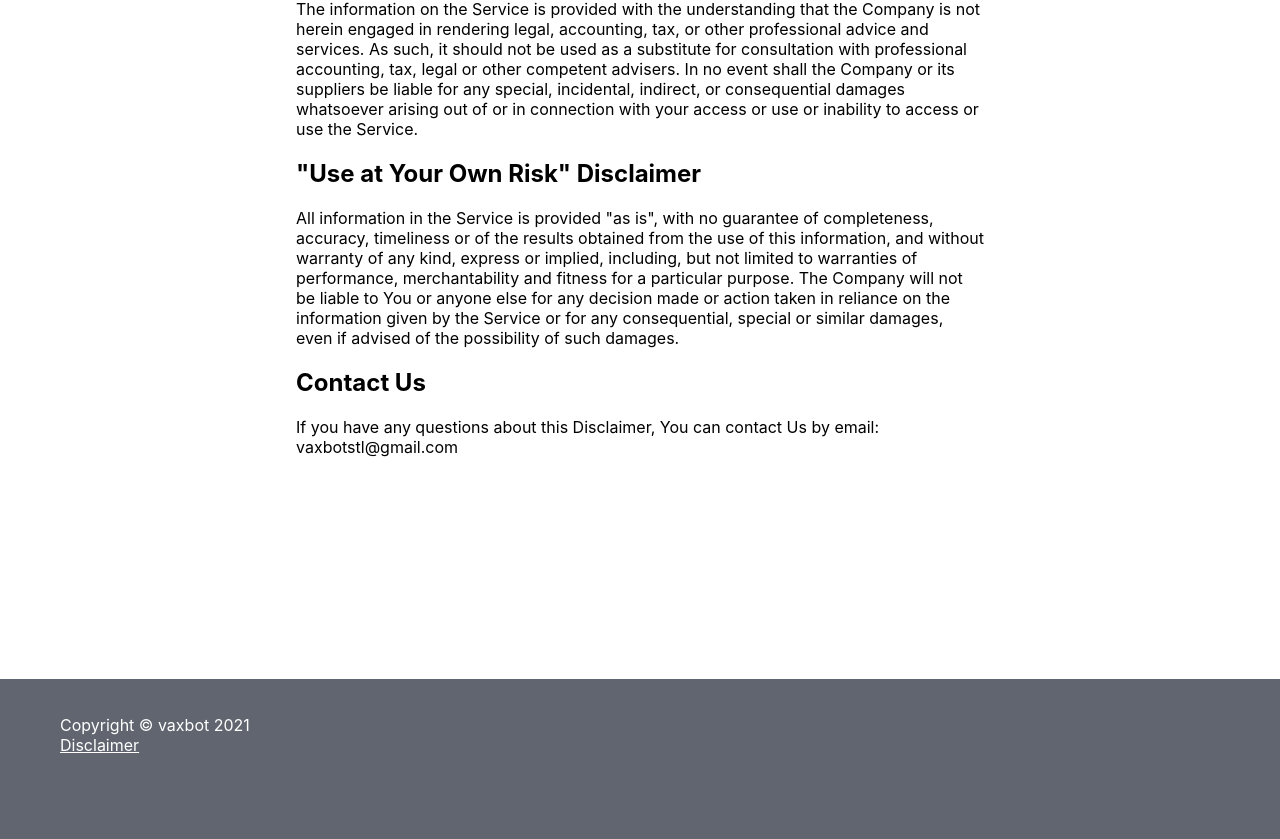
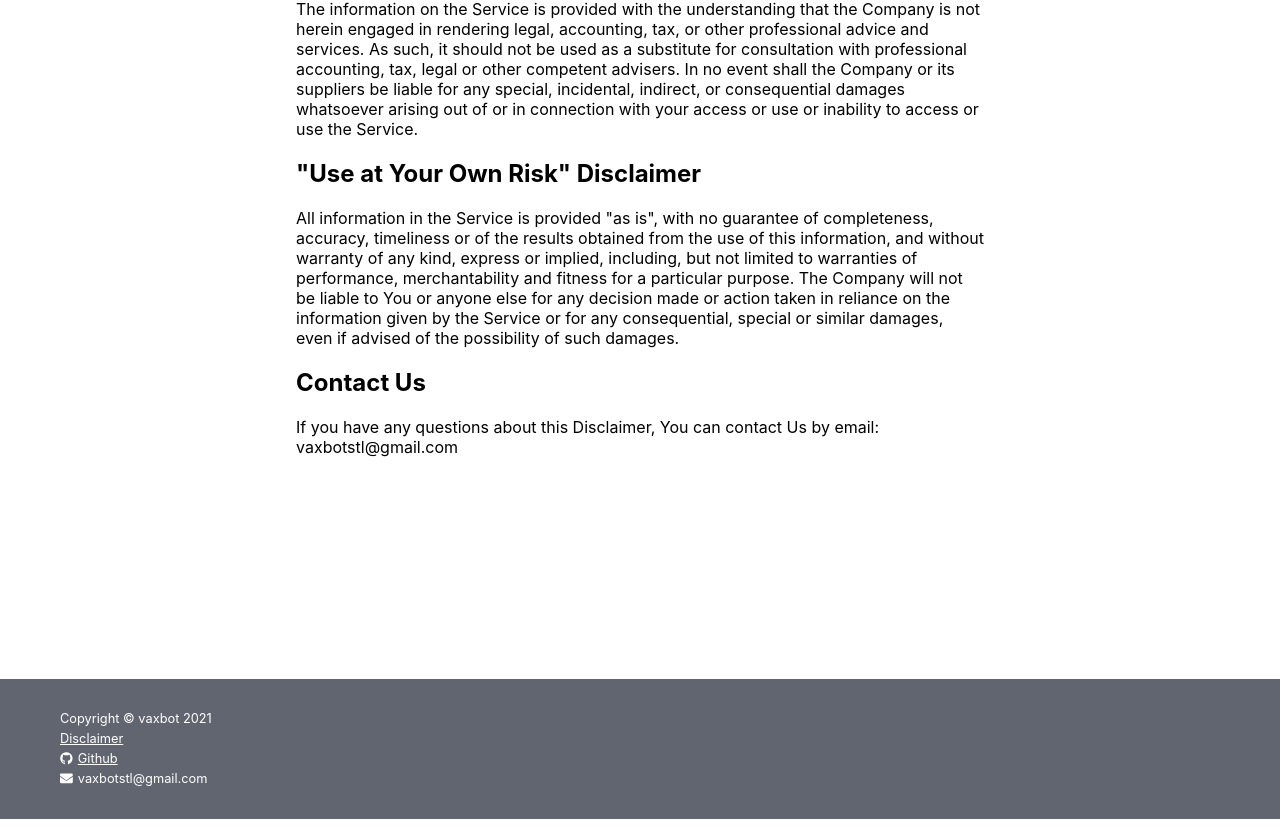
Before and after one commit to vaxbot/vaxbot-frontend, a React (Create React App) app: page /disclaimer in a window 1280 px wide. Shown: the part 1533-2372 px from the top of the page. Built offline with nearby package versions, Linux system fonts and the light colour scheme.

Commit message:
update footer

```diff
--- a/src/App.js
+++ b/src/App.js
@@ -8,10 +8,10 @@ import Disclaimer from "./components/Disclaimer/Disclaimer";
 import "./App.css";
 
 import { library } from '@fortawesome/fontawesome-svg-core';
-import { faBars, faTimes } from '@fortawesome/free-solid-svg-icons';
-import { faTwitter } from "@fortawesome/free-brands-svg-icons";
+import { faBars, faTimes, faCoffee, faEnvelope } from '@fortawesome/free-solid-svg-icons';
+import { faTwitter, faGithub } from "@fortawesome/free-brands-svg-icons";
 
-library.add(faBars, faTimes, faTwitter)
+library.add(faBars, faTimes, faTwitter, faGithub, faCoffee, faEnvelope)
 
 function App() {
   return (
--- a/src/components/Footer/Footer.css
+++ b/src/components/Footer/Footer.css
@@ -1,15 +1,28 @@
 #footer {
-    height:120px;
     background: var(--black-coral);
     color: white;
     padding: 20px;
     flex-shrink: 0;
+    font-size: 0.8em;
 }
 
 .footer-list {
     list-style: none;
 }
 
+.footer-list-item {
+    margin: 5px 0px;
+}
+
 .footer-list-item a {
     color: white;
 }
+
+
+#github-icon {
+    margin-right: 5px;
+}
+
+#email-icon {
+    margin-right: 5px;
+}
--- a/src/components/Footer/Footer.js
+++ b/src/components/Footer/Footer.js
@@ -1,5 +1,6 @@
 import React from "react";
 import { Link, withRouter } from "react-router-dom";
+import { FontAwesomeIcon } from '@fortawesome/react-fontawesome';
 import "./Footer.css";
 
 function Footer() {
@@ -11,6 +12,16 @@ function Footer() {
           <li className="footer-list-item">
             <Link to="/disclaimer">Disclaimer</Link>
           </li>
+          <li className="footer-list-item">
+            <a className="github" href="https://github.com/vaxbot">
+              <FontAwesomeIcon id="github-icon" icon={["fab", "github"]}/>
+              <span>Github</span>
+            </a>
+          </li>
+          <li className="footer-list-item">
+            <FontAwesomeIcon id="email-icon" icon={["fa", "envelope"]}/>
+            <span>vaxbotstl@gmail.com</span>
+          </li>
         </ul>
       </footer>
     </div>
```
